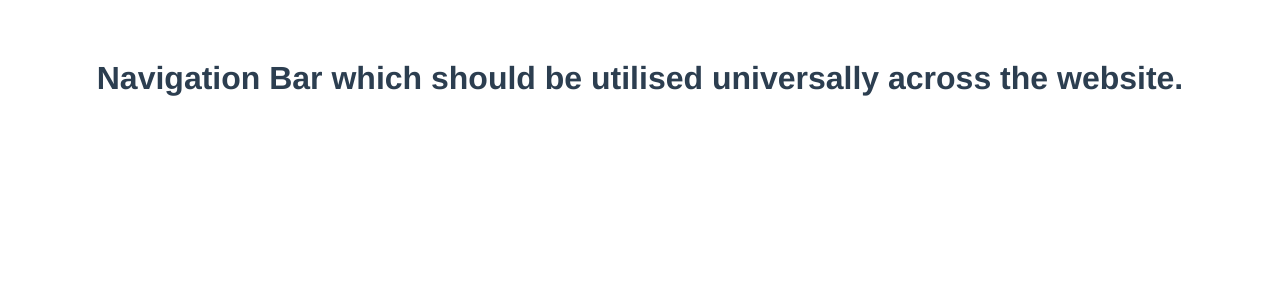
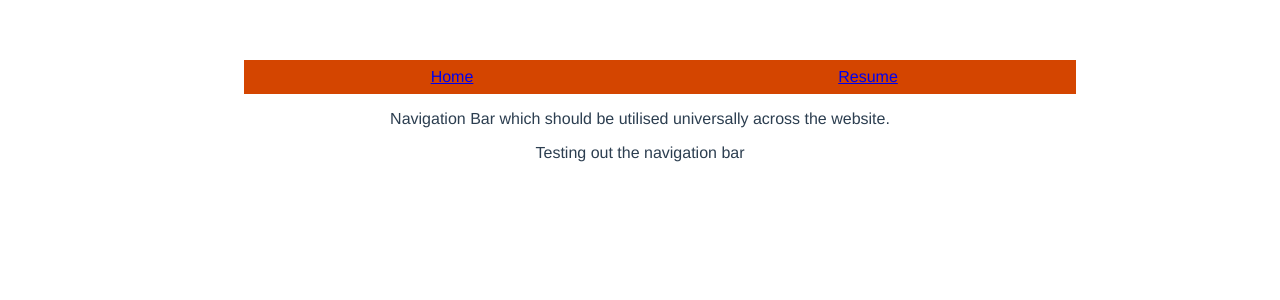
Before and after one commit to abpai94/personal-website, a Vue app: page / in a window 1280 px wide. Shown: the top 300 px of the page. Built offline with nearby package versions, Linux system fonts and the light colour scheme.

Commit message:
#6: Attempting to reuse NavigationBar component across the entire website in a mock Resume page.

```diff
--- a/src/App.vue
+++ b/src/App.vue
@@ -1,16 +1,20 @@
 <template>
   <NavigationBar msg="Navigation Bar which should be utilised universally across the website." />
+  <!-- <Resume testMessage="Test page to display resume." /> -->
 </template>
 
 <script>
 import NavigationBar from "./components/NavigationBar.vue"
+// import Resume from "./components/Resume.vue"
 
 export default {
   name: 'App',
   components: {
     NavigationBar
+    // Resume
 }
 }
+
 </script>
 
 <style>
--- a/src/components/NavigationBar.vue
+++ b/src/components/NavigationBar.vue
@@ -1,6 +1,13 @@
 <template>
-    <div class="Testing Universal Navigation Bar">
-        <h1> {{ msg }} </h1>
+    <nav class="navigation-bar">
+        <ul>
+            <li><a href=#app>Home</a></li>
+            <li><a href="#resume">Resume</a></li>
+        </ul>
+    </nav>
+    <div>
+        <p> {{ msg }} </p>
+        <p>Testing out the navigation bar</p>
     </div>
 </template>
 
@@ -9,8 +16,23 @@
 export default {
     name: 'NavigationBar',
     props: {
-        msg:String
+        msg: String
     }
 }
 
 </script>
+
+<style>
+li {
+    position: relative;
+    display: inline-block;
+    /* box-sizing: 100px; */
+    width: 400px;
+    /* position:inherit; */
+    padding: 8px;
+    /* margin: 0 auto; */
+    background-color: #d44500;
+    /* margin: 5; */
+    /* padding: 50; */
+}
+</style>
--- a/src/components/Resume.vue
+++ b/src/components/Resume.vue
@@ -0,0 +1,17 @@
+<template>
+    <div>
+        <!-- <p> {{ testMessage }} </p> -->
+        <p>Resume test page</p>
+    </div>
+</template>
+
+<script>
+
+export default {
+    name: 'ResumePage',
+    // props: {
+    //     testMessage: String
+    // }
+}
+
+</script>
--- a/src/main.js
+++ b/src/main.js
@@ -1,4 +1,15 @@
 import { createApp } from 'vue'
 import App from './App.vue'
+// import NavigationBar from './components/NavigationBar.vue';
+import Resume from './components/Resume.vue'
 
 createApp(App).mount('#app')
+// createApp(NavigationBar).mount('#navigationbar')
+createApp(Resume).mount('resume')
+
+
+const app = createApp({})
+
+app.component(
+    'Resume'
+)
```
